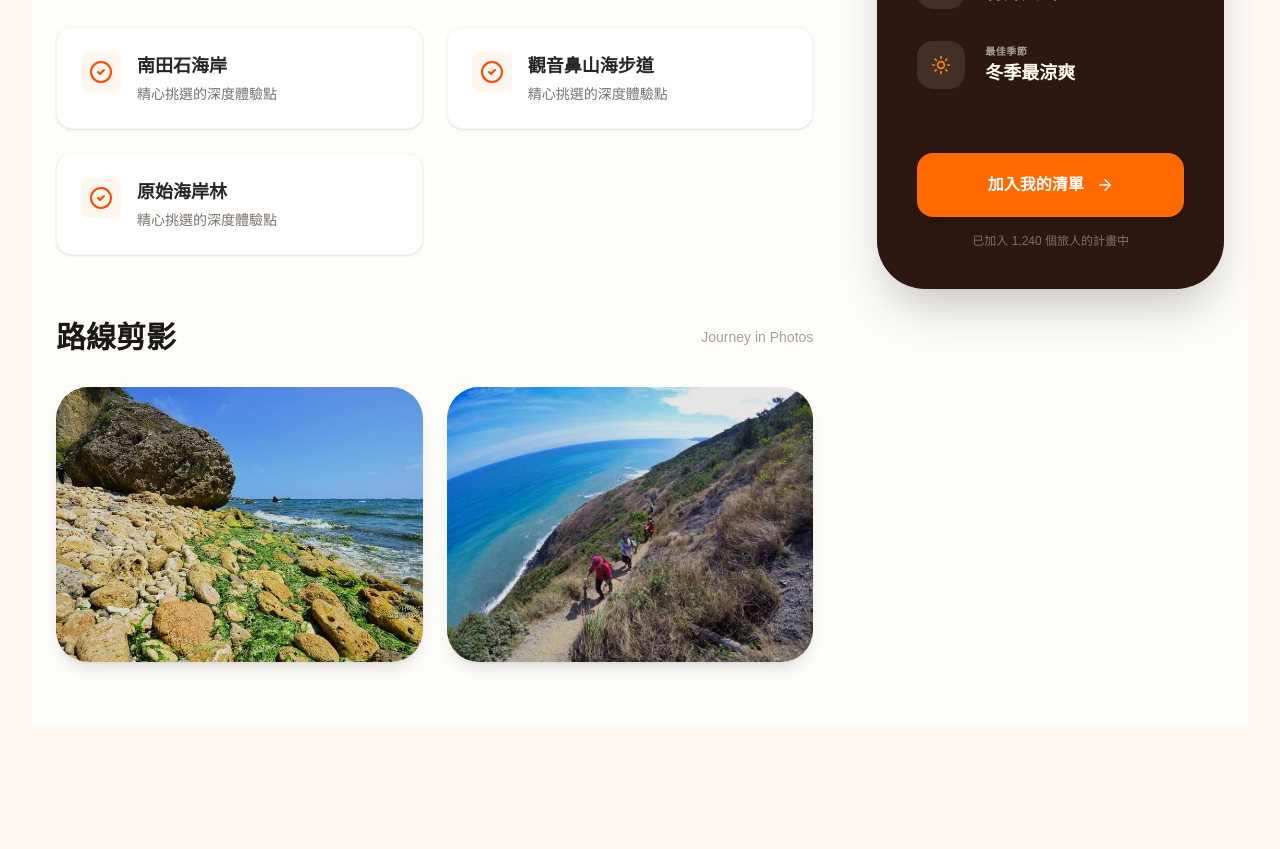
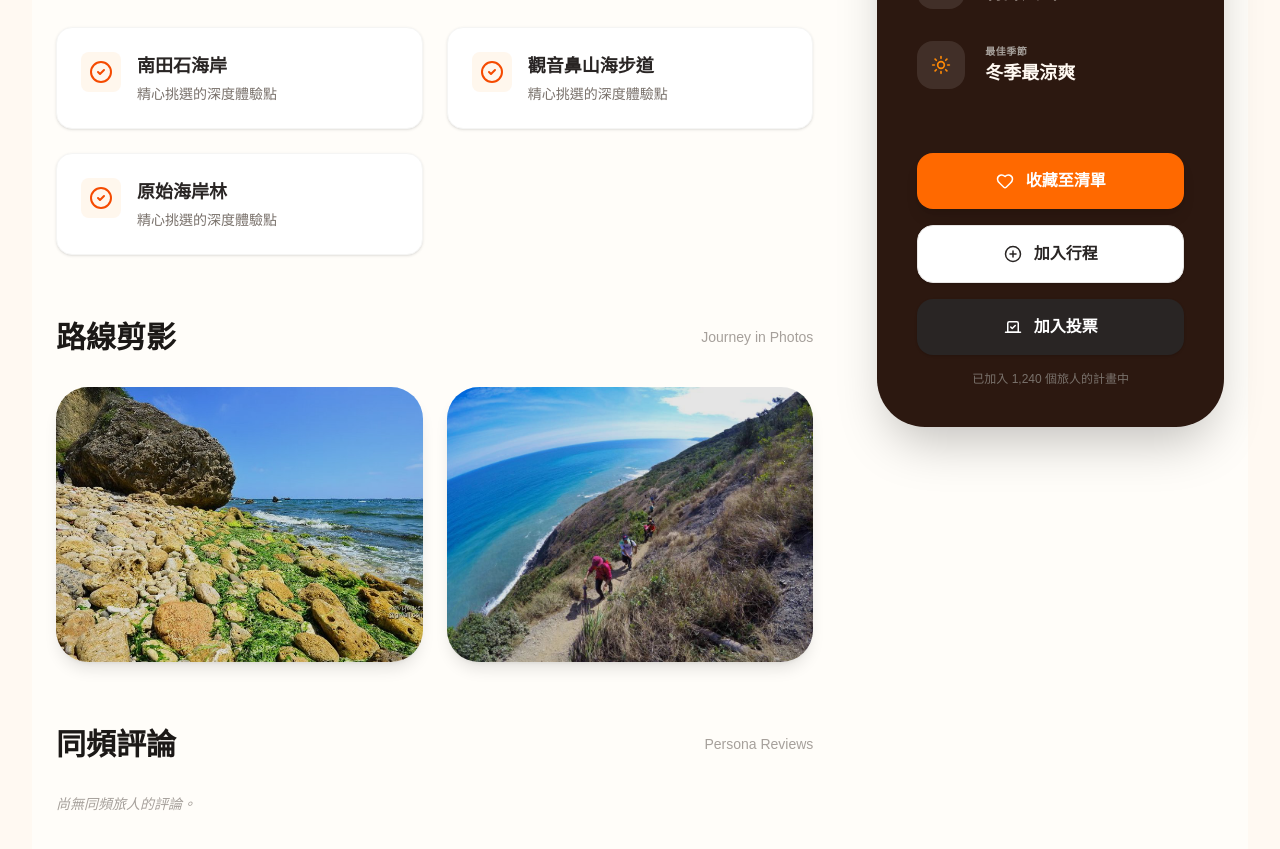
Before and after one commit to d06281157-bit/story-path, a Next.js app: page /explore/alangyi-ancient-trail in a window 1280 px wide. Shown: the part 960-1809 px from the top of the page. Before the commit the page ends 1718 px from the top, so only its background shows below. Built offline with nearby package versions, Linux system fonts and the light colour scheme.

Commit message:
版本7-探索詳細頁修正

```diff
--- a/app/explore/[slug]/page.tsx
+++ b/app/explore/[slug]/page.tsx
@@ -14,8 +14,12 @@ import {
     ChevronRight,
     Heart,
     X,
-    ArrowRight as LucideArrowRight
+    ArrowRight as LucideArrowRight,
+    Sparkles,
+    Vote,
+    PlusCircle
 } from 'lucide-react';
+import { Dimension, resultProfiles } from '@/lib/quizData';
 
 // 定義頁面接收的參數型別
 interface PageProps {
@@ -28,13 +32,22 @@ export default function ItineraryPage({ params }: PageProps) {
 
     const [isSaved, setIsSaved] = useState(false);
     const [showToast, setShowToast] = useState(false);
+    const [userPersona, setUserPersona] = useState<Dimension | null>(null);
 
     useEffect(() => {
         if (!item) return;
+
+        // Load favorites
         const saved = localStorage.getItem('my-list');
         if (saved) {
             const list = JSON.parse(saved);
             setIsSaved(list.includes(item.id.toString()));
+        }
+
+        // Load persona
+        const persona = localStorage.getItem('wanderly-persona') as Dimension;
+        if (persona) {
+            setUserPersona(persona);
         }
     }, [item]);
 
@@ -134,6 +147,25 @@ export default function ItineraryPage({ params }: PageProps) {
             <div className="max-w-7xl mx-auto px-6 py-16 -mt-10 relative z-20">
                 <div className="grid grid-cols-1 lg:grid-cols-12 gap-16">
                     <div className="lg:col-span-8 space-y-16">
+                        {/* AI Recommendation Reason */}
+                        {userPersona && item.personaReasons?.[userPersona] && (
+                            <div className="bg-[#D97C5F]/5 border border-[#D97C5F]/20 p-8 md:p-10 rounded-[2.5rem] flex flex-col md:flex-row gap-8 items-start relative overflow-hidden group">
+                                <div className="absolute top-0 right-0 w-32 h-32 bg-[#D97C5F]/10 rounded-full -mr-16 -mt-16 blur-3xl group-hover:bg-[#D97C5F]/20 transition-all duration-700" />
+                                <div className="flex-shrink-0 w-16 h-16 bg-[#D97C5F] rounded-2xl flex items-center justify-center text-white shadow-lg shadow-[#D97C5F]/30">
+                                    <Sparkles size={32} />
+                                </div>
+                                <div className="space-y-4 relative z-10">
+                                    <div className="flex items-center gap-3">
+                                        <span className="text-[10px] font-black uppercase tracking-[0.2em] text-[#D97C5F] bg-[#D97C5F]/10 px-3 py-1 rounded-full">AI 專屬推薦理由</span>
+                                        <span className="text-stone-400 text-xs font-bold">Matched for {resultProfiles[userPersona].title}</span>
+                                    </div>
+                                    <p className="text-[#2C1810] text-xl font-bold leading-relaxed font-serif">
+                                        「{item.personaReasons[userPersona]}」
+                                    </p>
+                                </div>
+                            </div>
+                        )}
+
                         <div className="bg-white p-10 md:p-12 rounded-[2.5rem] shadow-[0_20px_50px_-12px_rgba(0,0,0,0.05)] border border-stone-100">
                             <h2 className="text-2xl font-bold mb-8 text-stone-800 flex items-center gap-3">
                                 <span className="w-1.5 h-8 bg-orange-500 rounded-full" />
@@ -182,6 +214,37 @@ export default function ItineraryPage({ params }: PageProps) {
                                         <div className="absolute inset-0 bg-black/10 group-hover:bg-transparent transition-colors duration-500" />
                                     </div>
                                 ))}
+                            </div>
+                        </div>
+
+                        {/* Persona Reviews */}
+                        <div className="space-y-8">
+                            <div className="flex items-center justify-between">
+                                <h2 className="text-3xl font-bold text-stone-900 font-serif">同頻評論</h2>
+                                <span className="text-stone-400 text-sm font-medium">Persona Reviews</span>
+                            </div>
+                            <div className="grid grid-cols-1 md:grid-cols-2 gap-6">
+                                {item.personaReviews?.map((review, index) => (
+                                    <div key={index} className="bg-white p-6 rounded-3xl border border-stone-100 shadow-sm hover:shadow-md transition-all">
+                                        <div className="flex items-center gap-4 mb-4">
+                                            <img src={review.avatar || `https://api.dicebear.com/7.x/initials/svg?seed=${review.author}`} alt={review.author} className="w-10 h-10 rounded-full bg-stone-100" />
+                                            <div>
+                                                <p className="font-bold text-stone-800 text-sm">{review.author}</p>
+                                                <div className="flex items-center gap-2">
+                                                    <span className={`text-[9px] px-2 py-0.5 rounded-full font-bold ${userPersona && review.persona === userPersona ? 'bg-[#D97C5F] text-white' : 'bg-stone-100 text-stone-500'}`}>
+                                                        {userPersona && review.persona === userPersona ? `跟你一樣是：${resultProfiles[review.persona].title}` : resultProfiles[review.persona].title}
+                                                    </span>
+                                                </div>
+                                            </div>
+                                        </div>
+                                        <p className="text-stone-600 text-sm leading-relaxed">
+                                            {review.content}
+                                        </p>
+                                    </div>
+                                ))}
+                                {(!item.personaReviews || item.personaReviews.length === 0) && (
+                                    <p className="text-stone-400 text-sm italic">尚無同頻旅人的評論。</p>
+                                )}
                             </div>
                         </div>
                     </div>
@@ -237,12 +300,12 @@ export default function ItineraryPage({ params }: PageProps) {
                                 </div>
                             </div>
 
-                            <div className="pt-6 relative z-10">
+                            <div className="pt-6 relative z-10 space-y-4">
                                 <button
                                     onClick={toggleSave}
-                                    className={`w-full font-bold py-5 px-8 rounded-2xl transition-all shadow-lg active:scale-[0.98] flex items-center justify-center gap-3 group ${isSaved
-                                            ? 'bg-white text-orange-500 border border-orange-100 hover:bg-orange-50'
-                                            : 'bg-orange-500 hover:bg-orange-600 text-white'
+                                    className={`w-full font-bold py-4 px-8 rounded-2xl transition-all shadow-lg active:scale-[0.98] flex items-center justify-center gap-3 group ${isSaved
+                                        ? 'bg-white text-orange-500 border border-orange-100 hover:bg-orange-50'
+                                        : 'bg-orange-500 hover:bg-orange-600 text-white'
                                         }`}
                                 >
                                     {isSaved ? (
@@ -252,11 +315,28 @@ export default function ItineraryPage({ params }: PageProps) {
                                         </>
                                     ) : (
                                         <>
-                                            加入我的清單
-                                            <LucideArrowRight size={18} className="group-hover:translate-x-1 transition-transform" />
+                                            <Heart size={18} />
+                                            收藏至清單
                                         </>
                                     )}
                                 </button>
+
+                                <button
+                                    onClick={() => alert('已加入現有行程！')}
+                                    className="w-full bg-white text-stone-800 font-bold py-4 px-8 rounded-2xl border border-stone-200 hover:border-[#D97C5F] hover:text-[#D97C5F] transition-all shadow-sm flex items-center justify-center gap-3"
+                                >
+                                    <PlusCircle size={18} />
+                                    加入行程
+                                </button>
+
+                                <button
+                                    onClick={() => alert('已加入共同投票箱！')}
+                                    className="w-full bg-stone-800 text-white font-bold py-4 px-8 rounded-2xl hover:bg-black transition-all shadow-sm flex items-center justify-center gap-3"
+                                >
+                                    <Vote size={18} />
+                                    加入投票
+                                </button>
+
                                 <p className="text-center text-stone-500 text-xs mt-4">已加入 1,240 個旅人的計畫中</p>
                             </div>
                         </div>
--- a/constants/itineraries.ts
+++ b/constants/itineraries.ts
@@ -1,4 +1,5 @@
-// constants/itineraries.ts
+import { Dimension } from '@/lib/quizData';
+
 export interface TripDetail {
     duration: string;
     location: string;
@@ -20,6 +21,13 @@ export interface HistoricalData {
     comparisonSpots: HistoricalSpot[];
 }
 
+export interface PersonaReview {
+    author: string;
+    persona: Dimension;
+    content: string;
+    avatar?: string;
+}
+
 export interface Itinerary {
     id: string;
     slug: string;
@@ -31,6 +39,9 @@ export interface Itinerary {
     images: string[];
     region: '北部' | '中部' | '南部' | '東部';
     historicalData?: HistoricalData;
+    personaReasons?: Partial<Record<Dimension, string>>;
+    personaReviews?: PersonaReview[];
+    matchScores?: Partial<Record<Dimension, number>>;
 }
 
 export const ITINERARIES: Itinerary[] = [
@@ -49,6 +60,32 @@ export const ITINERARIES: Itinerary[] = [
             '/images/itineraries/A-North-1.jpg',
             '/images/itineraries/A-North-2.jpg',
             '/images/itineraries/A-North-3.jpg'
+        ],
+        personaReasons: {
+            Culture: "這條「城市文化線」帶你重新理解台北如何一步步成形。站在曾經的城市邊界，看見歷史重疊在同一個街區裡，非常適合喜歡深思歷史細節的你。",
+            OldStreet: "有些城市，必須抬頭閱讀。大稻埕的建築仍在說話，這裡的紅磚牆與巴洛克立面，是巷弄故事派收集記憶碎片的絕佳對象。",
+            Lifestyle: "在大稻埕，生活感是與歷史並進的。從中藥材的香氣到永樂市場的熱鬧，你能感受到最真實的台北脈搏。",
+            Nature: "雖然是城市路線，但大稻埕碼頭的河岸與夕陽，能讓自然觀察者在城市中找到開闊的呼吸空間。"
+        },
+        matchScores: {
+            Culture: 98,
+            OldStreet: 92,
+            Lifestyle: 85,
+            Nature: 70
+        },
+        personaReviews: [
+            {
+                author: "小林",
+                persona: "Culture",
+                content: "身為文化愛好者，大稻埕的建築立面真的是寶庫！每一棟樓都有故事，AI 推薦的導覽點非常精確。",
+                avatar: "https://api.dicebear.com/7.x/avataaars/svg?seed=Felix"
+            },
+            {
+                author: "阿明",
+                persona: "OldStreet",
+                content: "在迪化街的窄巷裡迷路，是一件非常享受的事情。看到了很多隱藏版的鐵窗花！",
+                avatar: "https://api.dicebear.com/7.x/avataaars/svg?seed=Aneka"
+            }
         ],
         historicalData: {
             oldMapUrl: 'https://map.taiwan-history.org/1904_dadaocheng.jpg',
```
